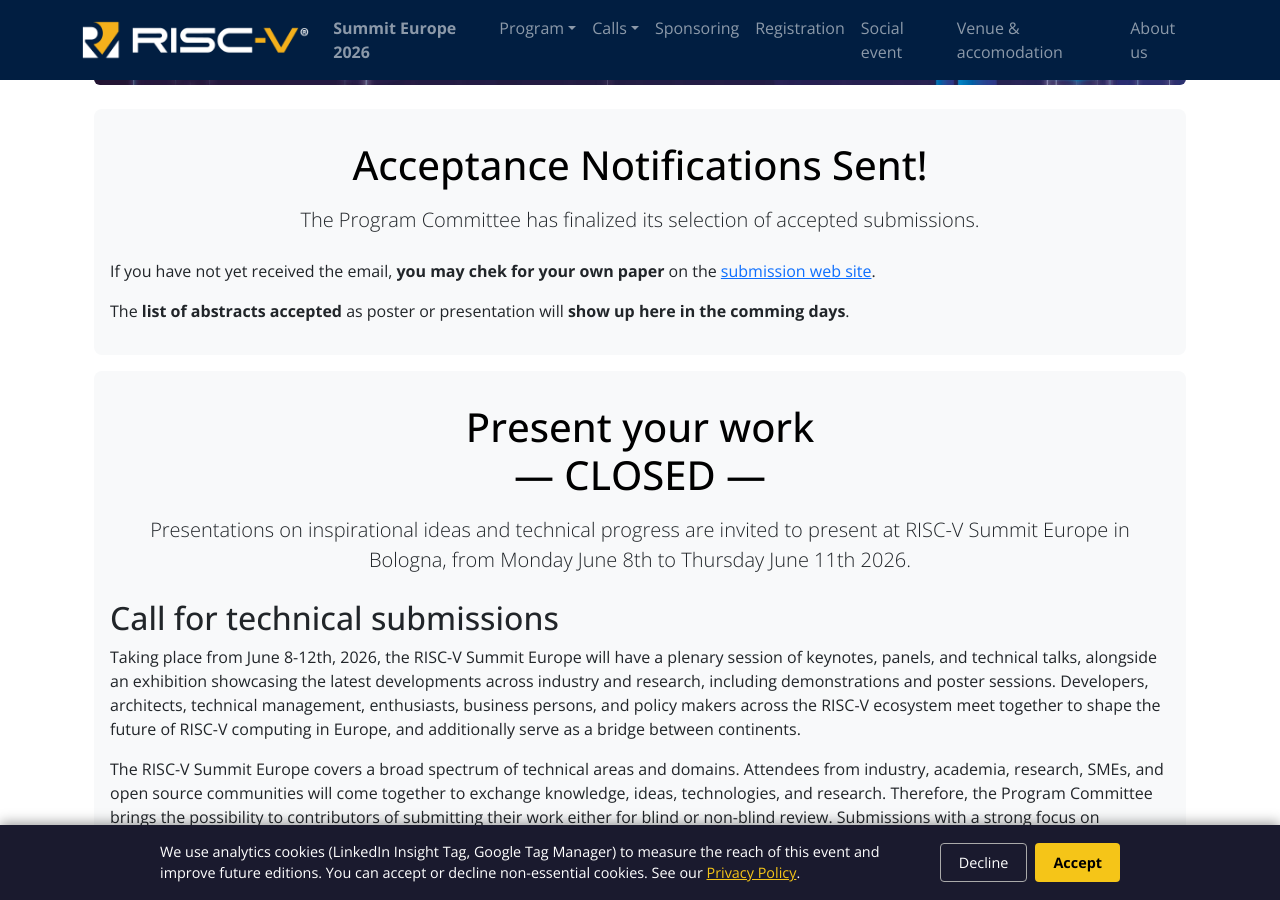
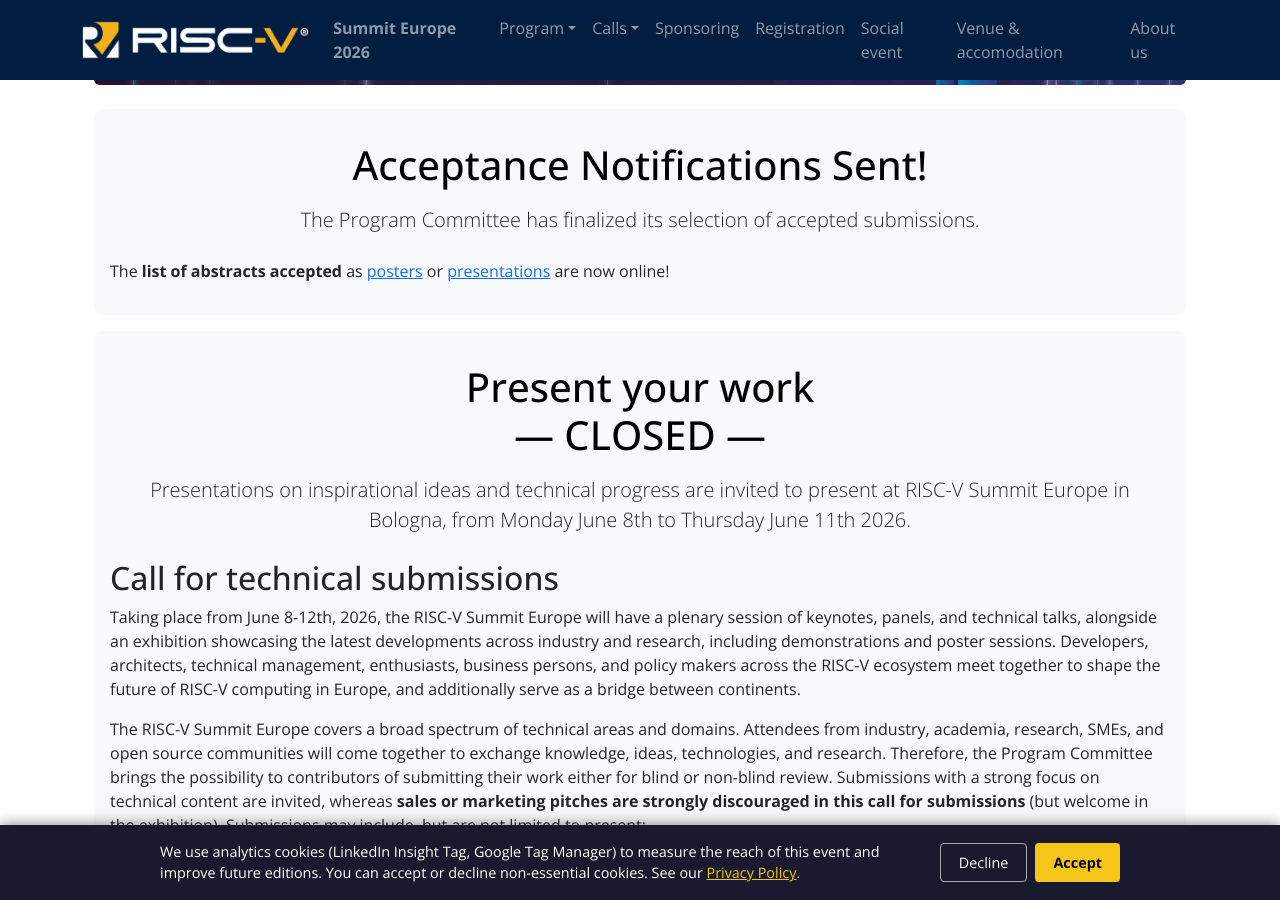
Before and after one commit to riscv-europe/summit-website-development, a Jekyll site: the page built from summit/2026/call-for-contrib.md, in a window 1280 px wide and 900 px high, scrolled down 401 px. Built offline with Jekyll 4.4.1, drawn with Linux system fonts in a browser that asks for light colours.

Commit message:
Fix: The list of accepted submissions is now online. No need to wait further.

```diff
--- a/summit/2026/call-for-contrib.md
+++ b/summit/2026/call-for-contrib.md
@@ -12,12 +12,8 @@
 	lead = "The Program Committee has finalized its selection of accepted submissions."
 %}
 
-If you have not yet received the email, **you may chek for your own
-paper** on the [submission web
-site](https://cfp.riscv-europe.org/eu-summit-2026/login/?next=%2Feu-summit-2026%2Fcfp).
-
-The **list of abstracts accepted** as poster or presentation will
-**show up here in the comming days**.
+The **list of abstracts accepted** as [posters](posters) or
+[presentations](presentations) are now online!
 
 {% include jumboboxend.html %}
 
```
Also changed, not shown: summit/2026/index.md (+2 -6 lines).
